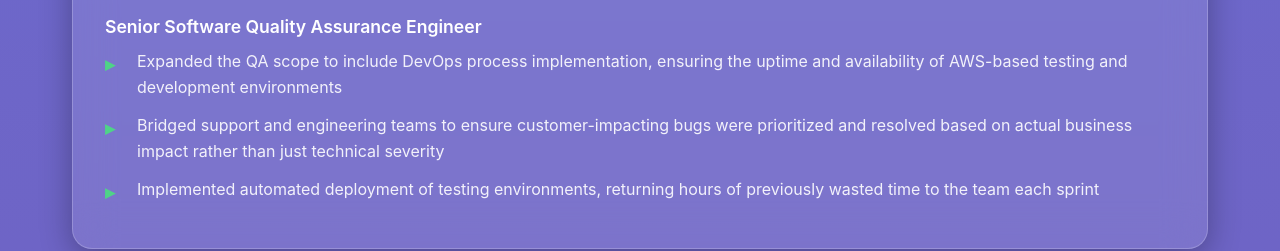
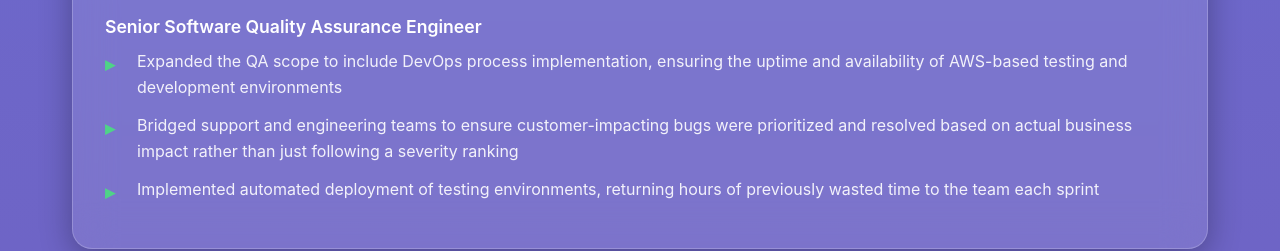
Before and after one commit to VerilyPete/peterhollmer.com, a plain HTML site: page src/pete-resume.html in a window 1280 px wide. Shown: the part 2389-2640 px from the top of the page. Drawn offline with Linux system fonts and the light colour scheme.

Commit message:
Copy edit

```diff
--- a/src/pete-resume.html
+++ b/src/pete-resume.html
@@ -858,7 +858,7 @@
                             Bridged support and engineering teams to ensure
                             customer-impacting bugs were prioritized and
                             resolved based on actual business impact rather than
-                            just technical severity
+                            just following a severity ranking
                         </li>
                         <li>
                             Implemented automated deployment of testing
```
